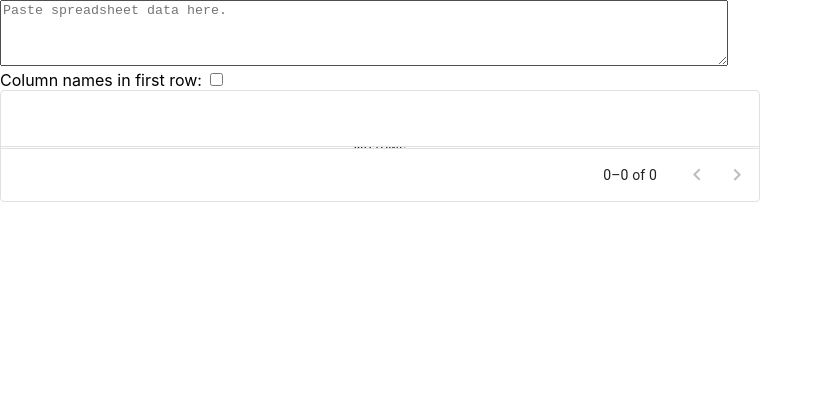
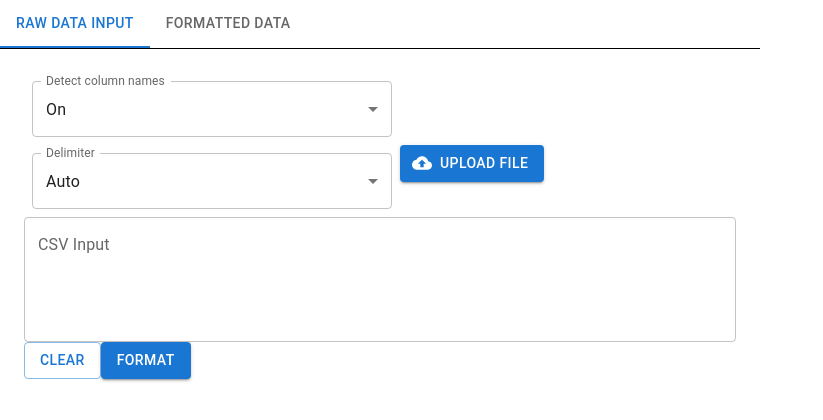
Before and after one commit to AndrewVDo/ChromyExtensions, a React (Create React App) app in the folder csv-pdf-automate/: page / in a window 1280 px wide. Shown: the top 420 px of the page, without its empty margins (0-823 px from the left). Built offline with nearby package versions, Linux system fonts and the light colour scheme.

Commit message:
improve ui with most of the buttons

```diff
--- a/csv-pdf-automate/package.json
+++ b/csv-pdf-automate/package.json
@@ -6,7 +6,9 @@
     "12": "^1.0.2",
     "@emotion/react": "^11.11.1",
     "@emotion/styled": "^11.11.0",
-    "@mui/material": "^5.14.18",
+    "@mui/icons-material": "^5.14.19",
+    "@mui/lab": "^5.0.0-alpha.154",
+    "@mui/material": "^5.14.19",
     "@mui/x-data-grid": "^6.18.1",
     "@testing-library/jest-dom": "^5.14.1",
     "@testing-library/react": "^13.0.0",
--- a/csv-pdf-automate/src/popup/Inputs/TextInput.css
+++ b/csv-pdf-automate/src/popup/Inputs/TextInput.css
@@ -6,7 +6,3 @@ body {
   .Text {
     width: 95%;
   }
-
-  textarea {
-    width: 95%;
-  }
--- a/csv-pdf-automate/src/popup/Inputs/TextInput.tsx
+++ b/csv-pdf-automate/src/popup/Inputs/TextInput.tsx
@@ -1,17 +1,35 @@
 import * as React from 'react';
 import { useState } from 'react';
 import { ParseResult } from 'papaparse';
-import { readString } from 'react-papaparse';
+import { readString } from 'react-papaparse'
+;
 import { Switch } from '@mui/base/Switch';
-import { TextareaAutosize } from '@mui/base/TextareaAutosize';
+import TextField from '@mui/material/TextField';
 import { DataGrid } from '@mui/x-data-grid';
+import Box from '@mui/material/Box';
+import Tab from '@mui/material/Tab';
+import TabContext from '@mui/lab/TabContext';
+import TabList from '@mui/lab/TabList';
+import TabPanel from '@mui/lab/TabPanel';
+import Select, { SelectChangeEvent } from '@mui/material/Select';
+import InputLabel from '@mui/material/InputLabel';
+import MenuItem from '@mui/material/MenuItem';
+import FormControl from '@mui/material/FormControl';
+import Button from '@mui/material/Button';
+import { styled } from '@mui/material/styles';
+import CloudUploadIcon from '@mui/icons-material/CloudUpload';
+
+
+
 import './TextInput.css';
 
 
 function TextInput() {
-    const [hasColumnNames, setHasColumnNames] = useState(false);
+    const [tabIndex, setTabIndex] = useState('1');
+    const [hasColumnNames, setHasColumnNames] = useState('true');
     const [rawText, setRawText] = useState('');
     const [records, setRecords] = useState<ParseResult<unknown>>();
+    const [delimiter, setDelimiter] = useState('auto');
 
 
     // Helper Functions-----------------------------------------------------------------------
@@ -22,6 +40,18 @@ function TextInput() {
             complete: (results) => {
                 setRecords(results);
         }});
+    }
+
+    function delayedSetTabIndex(delayTime: number) {
+        delayTime = Math.min(10000, delayTime);
+        delayTime = Math.max(1000, delayTime);
+        setTimeout(() => {
+            setTabIndex("2");
+        }, delayTime);
+    }
+
+    function hasColumnNamesAsBool() {
+        return hasColumnNames == "true" ? true : false;
     }
 
     interface DGRecord {
@@ -40,7 +70,7 @@ function TextInput() {
         for (let i=0; i<records?.data.length; i++) {
             let record = records?.data[i] as DGRecord;
 
-            if (Array.isArray(record) && !hasColumnNames) {
+            if (Array.isArray(record) && !hasColumnNamesAsBool()) {
                 const recordAsObj = record.reduce((result, item, index) => {
                     if (fields[index] && !Object.hasOwn(fields[index], 'field')) {
                         return result;
@@ -53,7 +83,7 @@ function TextInput() {
                 recordAsObj['id'] = i;
                 result.push(recordAsObj);
 
-            } else if (record && typeof record === "object" && hasColumnNames) {
+            } else if (record && typeof record === "object" && hasColumnNamesAsBool()) {
                 if (!Object.hasOwn(record, 'id')) {
                     record['id'] = i;
                 }
@@ -76,11 +106,16 @@ function TextInput() {
         let fields = [] as DGField[];
 
         let fieldNames = [] as string[];
-        if (!hasColumnNames || !records?.meta.fields) {
-            const delimiter = records?.meta.delimiter
+        if (!hasColumnNamesAsBool() || !records?.meta.fields) {
+            var finalDelimiter;
+            if (delimiter == "auto") {
+                finalDelimiter = records?.meta.delimiter;
+            } else {
+                finalDelimiter = delimiter;
+            }
             const firstLine = rawText.split('\n')[0];
-            if (firstLine && delimiter) {
-                for (let i=0; i<firstLine.split(delimiter).length; i++) {
+            if (firstLine && finalDelimiter) {
+                for (let i=0; i<firstLine.split(finalDelimiter).length; i++) {
                     fieldNames.push("column_" + i)
                 }
             }
@@ -93,7 +128,7 @@ function TextInput() {
             let dgField = {} as DGField;
             dgField['field'] = fieldName.replace(/ /g, '_');
             dgField['headerName'] = fieldName;
-            dgField['width'] = 150;
+            dgField['width'] = 100;
             fields.push(dgField);
         }
 
@@ -102,6 +137,18 @@ function TextInput() {
         console.log(fields);
         return fields;
     }
+
+    const FileUploadStyleInput = styled('input')({
+        clip: 'rect(0 0 0 0)',
+        clipPath: 'inset(50%)',
+        height: 1,
+        overflow: 'hidden',
+        position: 'absolute',
+        bottom: 0,
+        left: 0,
+        whiteSpace: 'nowrap',
+        width: 1,
+      });
     // Helper Functions
 
 
@@ -109,44 +156,108 @@ function TextInput() {
     function handleCsvChange(event: React.ChangeEvent<HTMLTextAreaElement>) {
         const newRawText = event.target.value;
         setRawText(newRawText);
-        readRawText(newRawText, hasColumnNames);
+        readRawText(newRawText, hasColumnNamesAsBool());
     }
 
+    function handleDetectColumnNamesChange(event: SelectChangeEvent) {
+        const newHasColumnNames = event.target.value;
+        const newHasColumnNamesAsBool = event.target.value as string == "true" ? true : false;
+        setHasColumnNames(newHasColumnNames);
+        readRawText(rawText, newHasColumnNamesAsBool);
+    }
 
-    function handleHasColumnNamesChange(event: React.ChangeEvent<HTMLInputElement>) {
-        const newHasColumnNames = event.target.checked;
-        setHasColumnNames(newHasColumnNames);
-        readRawText(rawText, newHasColumnNames);
+    function handleTabChange(event: React.SyntheticEvent, newValue: string) {
+        setTabIndex(newValue);
+    }
+
+    function handleDelimiterChange(event: SelectChangeEvent) {
+        setDelimiter(event.target.value as string);
+    }
+
+    function handleClear() {
+        setRawText('');
+        readRawText('', hasColumnNamesAsBool());
+    }
+
+    function handleFormat() {
+        setTabIndex('2');
     }
     // Change Handlers-----------------------------------------------------------------------
 
 
     return (
         <div className='Text'>
-            <TextareaAutosize
-                minRows={4}
-                maxRows={4}
+            <Box sx={{ width: '100%', height: '325px'}}>
+                <TabContext value={tabIndex}>
+                    <Box sx={{ borderBottom: 1 }}>
+                        <TabList onChange={handleTabChange}>
+                            <Tab label="Raw Data Input" value="1" />
+                            <Tab label="Formatted Data" value="2" />
+                        </TabList>
+                    </Box>
+                    <TabPanel value="1">
+                        <FormControl sx={{ m: 1, minWidth: 360 }}>
+                            <InputLabel id="detect-column-names-label">Detect column names</InputLabel>
+                            <Select
+                                labelId="detect-column-names-label"
+                                id="detect-column-names"
+                                value={hasColumnNames}
+                                label="Detect column names"
+                                onChange={handleDetectColumnNamesChange}
+                            >
+                                <MenuItem value={'true'}>On</MenuItem>
+                                <MenuItem value={'false'}>Off</MenuItem>
+                            </Select>
+                        </FormControl>
+                        <FormControl sx={{ m: 1, minWidth: 360 }}>
+                            <InputLabel id="force-select-delimiter-label">Delimiter</InputLabel>
+                            <Select
+                                labelId="force-select-delimiter-label"
+                                id="force-select-delimiter"
+                                value={delimiter}
+                                label="Delimiter"
+                                onChange={handleDelimiterChange}
+                            >
+                                <MenuItem value={'auto'}>Auto</MenuItem>
+                                <MenuItem value={','}>Comma</MenuItem>
+                                <MenuItem value={'\t'}>Tab</MenuItem>
+                                <MenuItem value={':'}>Colon</MenuItem>
+                                <MenuItem value={';'}>Semicolon</MenuItem>
+                            </Select>
+                        </FormControl>
+                        <Button component="label" variant="contained" startIcon={<CloudUploadIcon />}>
+                            Upload file
+                            <FileUploadStyleInput type="file" />
+                        </Button>
+                        <TextField
+                            label="CSV Input"
+                            multiline
+                            fullWidth
+                            rows={4}
                             placeholder="Paste spreadsheet data here."
                             onChange={handleCsvChange}
+                            value={rawText}
                         />
-            <br></br>
-            <label>Column names in first row: </label>
-            <Switch
-                checked={hasColumnNames}
-                onChange={handleHasColumnNamesChange}
-            />
+                        <Button variant="outlined" onClick={handleClear}>Clear</Button>
+                        <Button variant="contained" onClick={handleFormat}>Format</Button>
+
+                    </TabPanel>
+                    <TabPanel value="2">
                         <DataGrid
                             rows={getRows()}
                             columns={getFields()}
                             initialState={{
                                 pagination: {
                                 paginationModel: {
-                        pageSize: 5,
+                                    pageSize: 2,
                                 },
                                 },
                             }}
-                pageSizeOptions={[5]}
+                            pageSizeOptions={[2]}
                         />
+                    </TabPanel>
+                </TabContext>
+            </Box>
         </div>
     )
 }
```
Also changed, not shown: 1 other file (tests, documents, lock files or other folders). Lines whose indentation alone changed are shown as unchanged.
